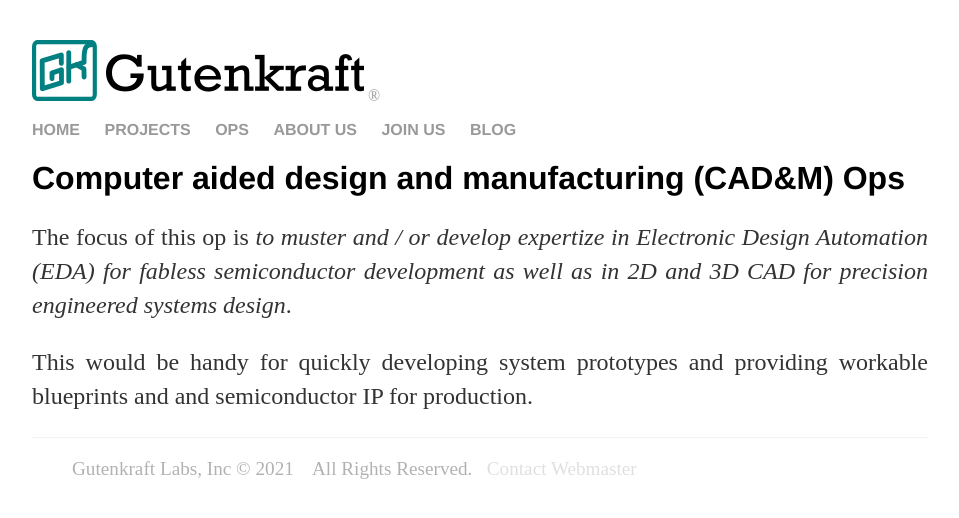
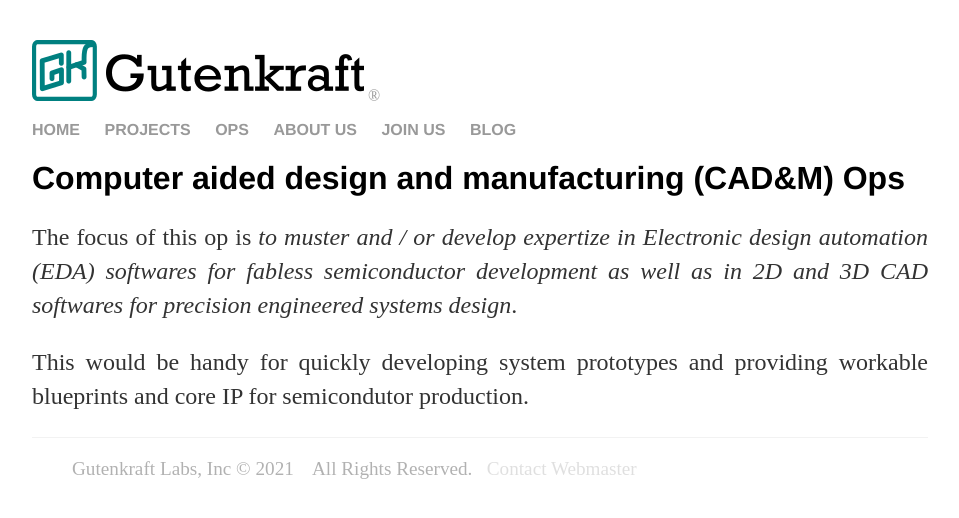
Before and after one commit to oferonmi/datafilik.github.io, a Jekyll site: the page built from ops/cadnm_op/index.html, in a window 1280 px wide. Shown: the top 518 px of the page, without its empty margins (160-1119 px from the left). Built offline with Jekyll 4.4.1, drawn with Linux system fonts in a browser that asks for light colours.

Commit message:
content update

```diff
--- a/ops/cadnm_op/index.html
+++ b/ops/cadnm_op/index.html
@@ -5,11 +5,11 @@
 <div class="blurb">
     <h1>Computer aided design and manufacturing (CAD&M) Ops</h1>
     <p align="justify">
-        The focus of this op is <em>to muster and / or develop expertize in Electronic Design Automation (EDA) for fabless semiconductor development as well as in 2D and 3D CAD for precision engineered systems design</em>.
+        The focus of this op is <em>to muster and / or develop expertize in Electronic design automation (EDA) softwares for fabless semiconductor development as well as in 2D and 3D CAD softwares for precision engineered systems design</em>.
     </p>
 
     <p align="justify">
-        This would be handy for quickly developing system prototypes and providing workable blueprints and and semiconductor IP for production.
+        This would be handy for quickly developing system prototypes and providing workable blueprints and core IP for semicondutor production.
     </p>
 
 </div>
```
